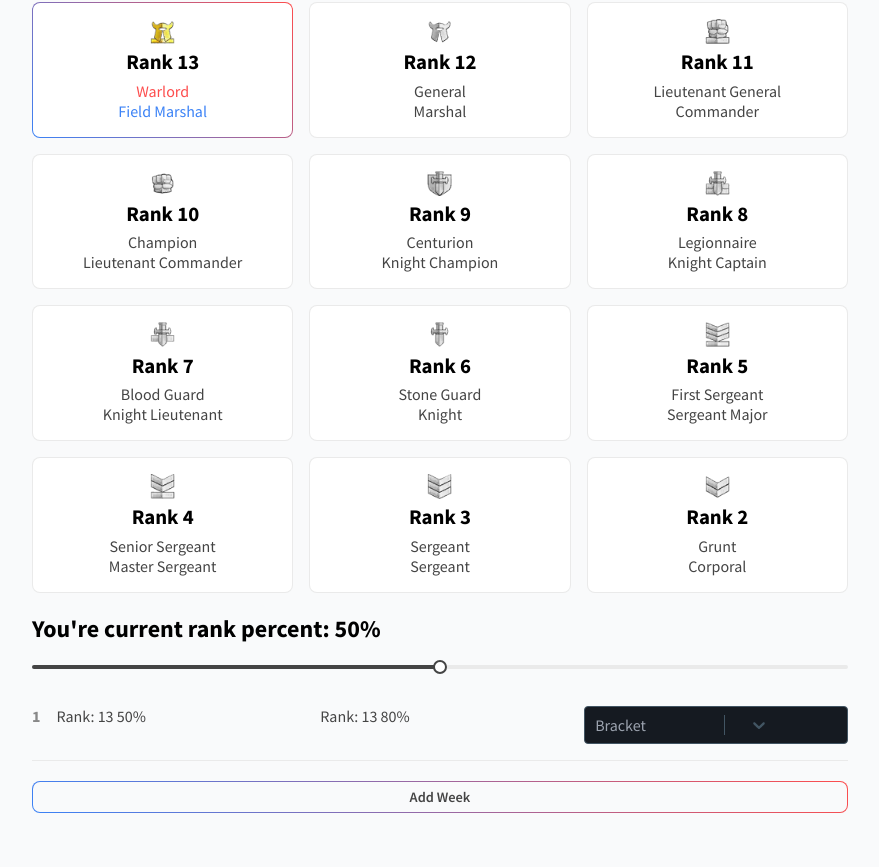
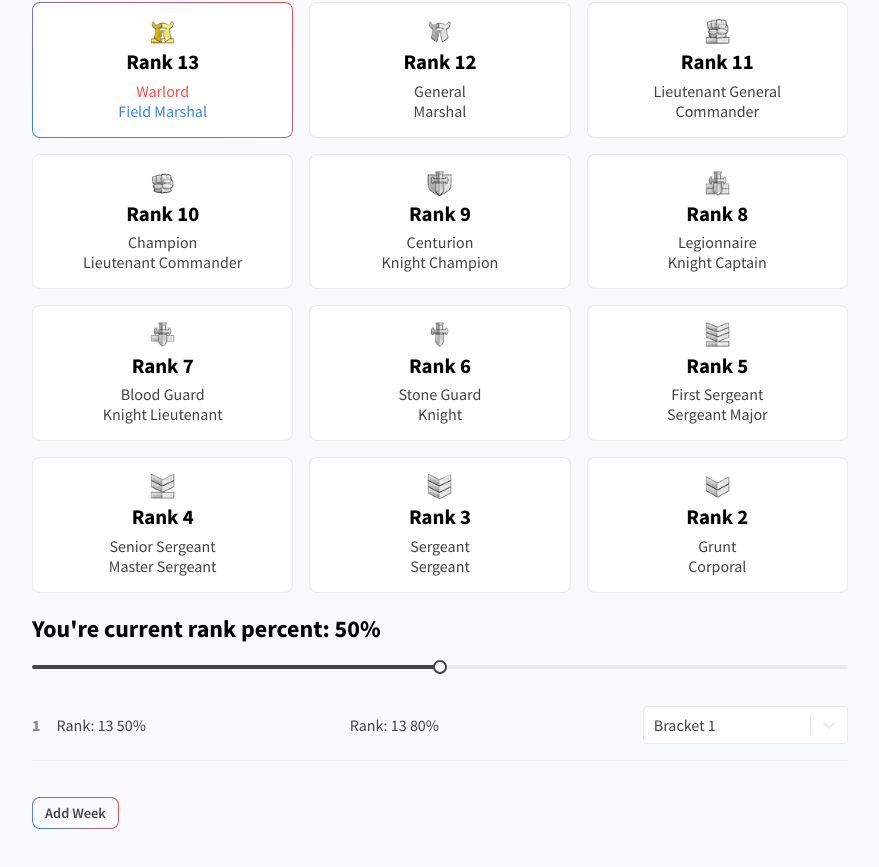
Before and after one commit to Xnw1k/SoM_Ranker_PUB, a React (Create React App) app: page / in a window 1280 px wide. Shown: the part 247-1114 px from the top of the page, without its empty margins (200-1079 px from the left). Built offline with nearby package versions, Linux system fonts and the light colour scheme.

Commit message:
fixed ranking brackets data & react-select issues

```diff
--- a/src/App.scss
+++ b/src/App.scss
@@ -93,46 +93,24 @@ body{
   width:100%;
   display:flex;
   margin:1rem 0;
-  span {
+  .index {
     margin-right:1rem;
     font-size:1em;
     font-weight:700;
     color:rgba(136,136,136,1);
   }
-  button{
-    background:transparent;
-    border:0;
-    font-family: 'Source Sans Pro', sans-serif;
-    font-weight:600;
-    font-size:.9em;
-    outline:0;
-    background:$border;
-    border-radius:6px;
-    width:auto;
-    color:$text;
-    padding:6px 12px;
-    background: linear-gradient($primary, $primary) padding-box,
-    linear-gradient(45deg,$alliance,$horde) border-box;
-    border-width:1px;
-    border-style:solid;
-    border-color:transparent;
-    border-radius:.5rem;
-    &:hover{
-      cursor:pointer;
-      color:$title;
-      background: linear-gradient($primary, $primary) padding-box,
-      linear-gradient(45deg,black,black) border-box;
-    }
-  }
   .week-table{
     width:100%;
     display:flex;
-    div{
+    .table-item{
+      align-items: center;
+      display:flex;
       flex:1;
     }
   }
 }
 .week-item{
+  align-items: center;
   display:flex;
   padding:1rem 0;
   border-bottom:1px solid $border;
@@ -153,3 +131,30 @@ body{
     font-size:1em;
   }
 }
+
+button{
+  width: fit-content;
+  background:transparent;
+  border:0;
+  font-family: 'Source Sans Pro', sans-serif;
+  font-weight:600;
+  font-size:.9em;
+  outline:0;
+  background:$border;
+  border-radius:6px;
+  width:auto;
+  color:$text;
+  padding:6px 12px;
+  background: linear-gradient($primary, $primary) padding-box,
+  linear-gradient(45deg,$alliance,$horde) border-box;
+  border-width:1px;
+  border-style:solid;
+  border-color:transparent;
+  border-radius:.5rem;
+  position:relative;
+  transition: transform .15s cubic-bezier(0.39, 0.575, 0.565, 1);
+  &:hover{
+    cursor:pointer;
+    transform:scale(1.1)
+  }
+}
--- a/src/Utils/Brackets.ts
+++ b/src/Utils/Brackets.ts
@@ -1,58 +1,58 @@
 export const Brackets = [
   {
       rp: 13000,
-      name: 'Bracket 14',
+      name: 'Bracket 1',
   },
   {
       rp: 12000,
+      name: 'Bracket 2',
+  },
+  {
+      rp: 11000,
+      name: 'Bracket 3',
+  },
+  {
+      rp: 10000,
+      name: 'Bracket 4',
+  },
+  {
+      rp: 9000,
+      name: 'Bracket 5',
+  },
+  {
+      rp: 8000,
+      name: 'Bracket 6',
+  },
+  {
+      rp: 7000,
+      name: 'Bracket 7',
+  },
+  {
+      rp: 6000,
+      name: 'Bracket 8',
+  },
+  {
+      rp: 5000,
+      name: 'Bracket 9',
+  },
+  {
+      rp: 4000,
+      name: 'Bracket 10',
+  },
+  {
+      rp: 3000,
+      name: 'Bracket 11',
+  },
+  {
+      rp: 2000,
+      name: 'Bracket 12',
+  },
+  {
+      rp: 1000,
       name: 'Bracket 13',
   },
   {
-      rp: 11000,
-      name: 'Bracket 12',
-    },
-    {
-      rp: 10000,
-      name: 'Bracket 11',
-    },
-    {
-      rp: 9000,
-      name: 'Bracket 10',
-    },
-    {
-      rp: 8000,
-      name: 'Bracket 9',
-    },
-    {
-      rp: 7000,
-      name: 'Bracket 8',
-    },
-    {
-      rp: 6000,
-      name: 'Bracket 7',
-    },
-    {
-      rp: 5000,
-      name: 'Bracket 6',
-    },
-    {
-      rp: 4000,
-      name: 'Bracket 5',
-    },
-    {
-      rp: 3000,
-      name: 'Bracket 4',
-    },
-    {
-      rp: 2000,
-      name: 'Bracket 3',
-    },
-    {
-      rp: 1000,
-      name: 'Bracket 2',
-    },
-    {
       rp: 400,
-      name: 'Bracket 1',
+      name: 'Bracket 14',
   },
 ]
--- a/src/components/Weeks.tsx
+++ b/src/components/Weeks.tsx
@@ -6,25 +6,25 @@ import Select from 'react-select'
 export const customStyles = (defaultReactSelectTheme: any) => ({
     ...defaultReactSelectTheme,
     colors: {
-        text: '#425563',
-        primary: '#425563;', //active
-        neutral0: '#151a21;', //dark
-        primary25: '#425563;', //active
-        neutral20: '#425563',
-        neutral30: '#425563',
-        neutral40: '#425563',
-        neutral50: '#425563',
-        neutral60: '#425563',
-        neutral70: '#425563',
-        neutral80: '#9CA3AF',
-        neutral90: '#425563',
+        text: 'rgba(234,234,234,1);',
+        primary: 'rgb(68, 68, 68);', //active
+        primary25: 'rgba(234,234,234,1);', //active
+        neutral0: 'white', //dark
+        neutral20: 'rgba(234,234,234,1);', // sidebar
+        neutral30: 'rgba(234,234,234,1);',
+        neutral40: 'rgba(234,234,234,1);',
+        neutral50: 'green', //idk?
+        neutral60: 'rgba(68,68,68,1);', //arrow active
+        neutral70: 'black', // idk?
+        neutral80: 'rgba(68,68,68,1);', //placeholder text
+        neutral90: 'rgba(234,234,234,1);',
     }
 });
 
 export const style = {
     control: (base: any) => ({
         ...base,
-        border: '1px solid #425563',
+        border: '1px solid rgba(234,234,234,1);',
         // This line disable the blue border
         boxShadow: 'none'
     })
@@ -41,40 +41,34 @@ export const Weeks:React.FC = () => {
     }))
 
     return (
+        <>
         <div className="week">
             {weeks.map((week, index) => {
                 let bracketName = week.bracket + 1
                 return (
                     <div className="week-item" key={index}>
-                        <span>{index+1}</span>
+                        <span className="index"> {index+1}</span>
                         <div className="week-table">
-                            <div>Rank: {week.starting.rank} {week.starting.percent}%</div>
-                            <div>Rank: {week.ending.rank} {week.ending.percent}%</div>
-                            {/* <select onChange={(e) => {
-                                handleBracketChanges(+e.target.value, index);
-                                console.log(e.target.value);
-                            }}>
-                                {Brackets.map((b, i) => {
-                                    return (
-                                        <option key={i} value={i}>{b.name} - {b.rp}rp</option>
-                                    )
-                                })}
-                            </select> */}
+                            <div  className="table-item">Rank: {week.starting.rank} {week.starting.percent}%</div>
+                            <div className="table-item">Rank: {week.ending.rank} {week.ending.percent}%</div>
+                            <aside style={{flex:'.7'}}>
                                 <Select
                                     options={selectOptions}
                                     defaultValue={selectOptions[0]}
                                     isSearchable={false}
                                     styles={style}
                                     theme={customStyles}
-                                value={{ value: week.bracket, label:  `Bracket`}} // figure out a way to not make this display 0, aka change create function/update function
-                                onChange={(option:any) => handleBracketChanges(option.value, index)}
+                                    value={{ value: week.bracket, label:  `Bracket ${week.bracket+1}`}} // figure out a way to not make this display 0, aka change create function/update function
+                                    onChange={(option: any) => handleBracketChanges(option.value, index)}
                                 />
+                            </aside>
                         </div>
                     </div>
                 )
             })}
             <br/>
+        </div>
         <button onClick={() => setBracket(0)}>Add Week</button>
-        </div>
+        </>
     )
 }
```
Lines whose indentation alone changed are shown as unchanged.
